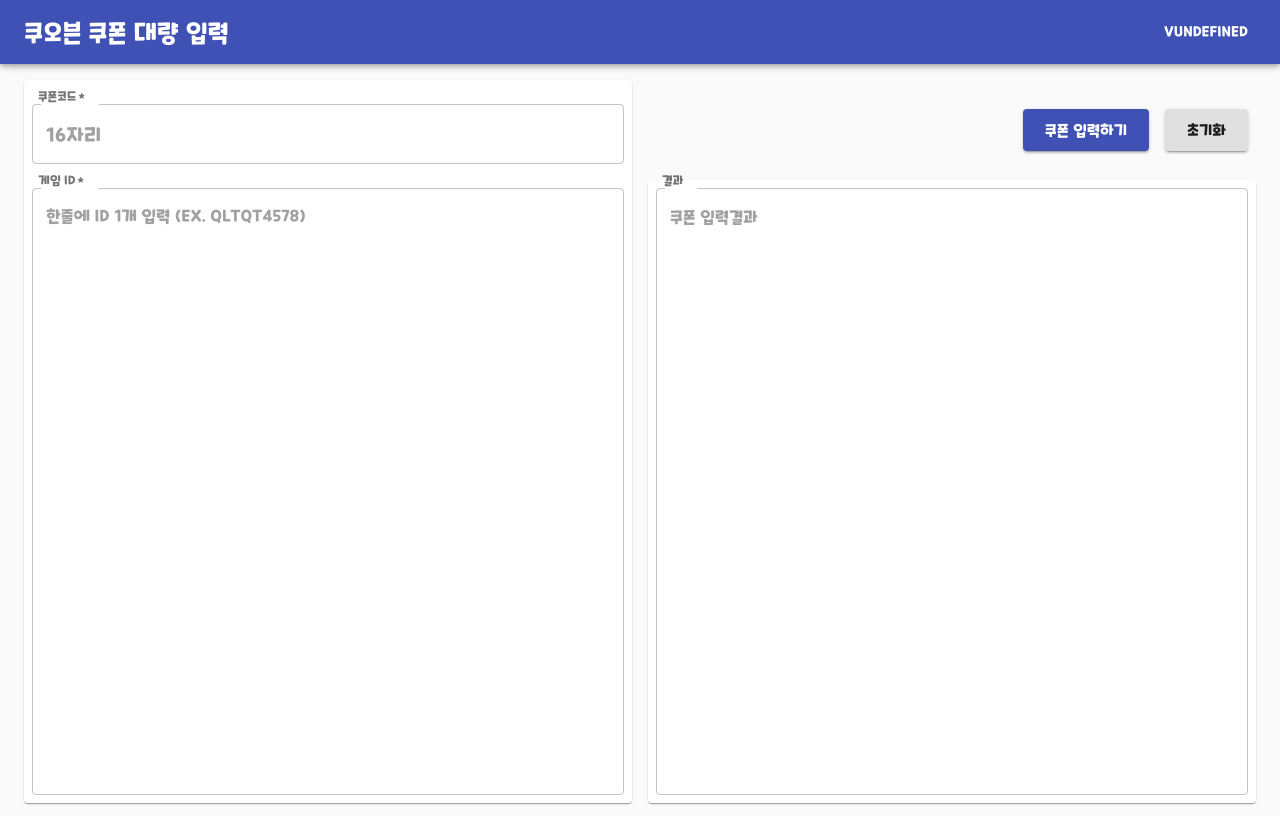
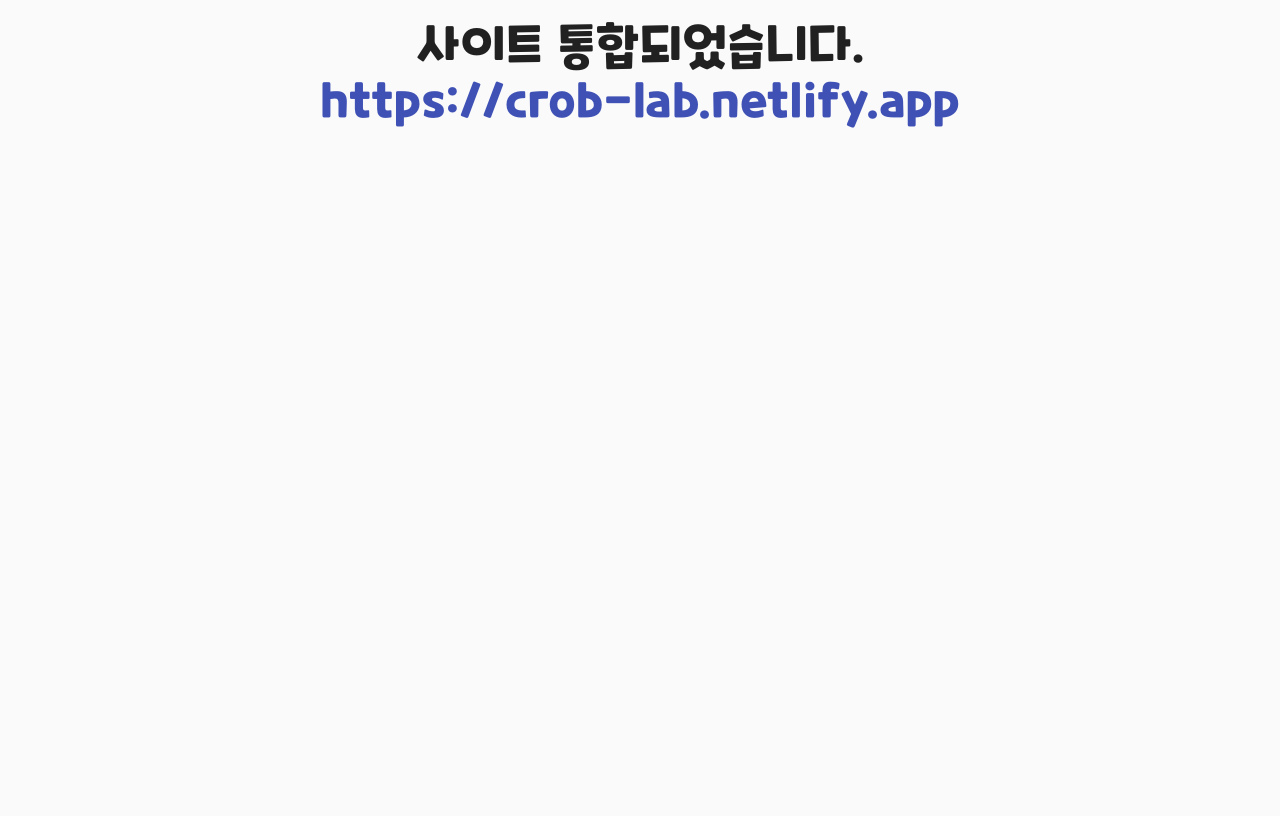
Before and after one commit to hwiVeloper/crob-coupon, a Next.js app: page / in a window 1280 px wide. Built offline with nearby package versions, Linux system fonts and the light colour scheme.

Commit message:
사이트 통합 안내

```diff
--- a/pages/_app.js
+++ b/pages/_app.js
@@ -1,4 +1,4 @@
-import { Box, Container, CssBaseline } from "@material-ui/core";
+import { Box, Container, CssBaseline, Link, Typography } from "@material-ui/core";
 import { createMuiTheme, ThemeProvider } from "@material-ui/core/styles";
 import React, { useEffect, useState } from "react";
 import AppHeader from "../components/AppHeader";
@@ -54,12 +54,16 @@
     <>
       <ThemeProvider theme={theme}>
         <CssBaseline />
-        <AppHeader handleOpen={_handleVersionInfoOpen} />
-        <Container maxWidth="lg">
-          <Box my={2} style={{ height: "100%" }}>
-            <Component {...pageProps} />
+        {/* <AppHeader handleOpen={_handleVersionInfoOpen} /> */}
+        {/* <Container maxWidth="lg"> */}
+          <Box my={2} style={{ height: "100%", textAlign: 'center' }}>
+            {/* <Component {...pageProps} /> */}
+            <Typography variant="h3">
+              사이트 통합되었습니다.<br />
+              <Link href={`https://crob-lab.netlify.app`}>https://crob-lab.netlify.app</Link>
+            </Typography>
           </Box>
-        </Container>
+        {/* </Container> */}
         <VersionInfo
           open={openVersionInfo}
           handleClose={_handleVersionInfoClose}
--- a/pages/index.js
+++ b/pages/index.js
@@ -87,7 +87,7 @@
 
   return (
     <>
-      <Backdrop className={classes.backdrop} open={open}>
+      {/* <Backdrop className={classes.backdrop} open={open}>
         <CircularProgress color="inherit" />
       </Backdrop>
       <CouponForm
@@ -99,7 +99,7 @@
         handleSetResult={setResult}
         handleSubmit={_submit}
         handleReset={_reset}
-      />
+      /> */}
     </>
   );
 }
```
